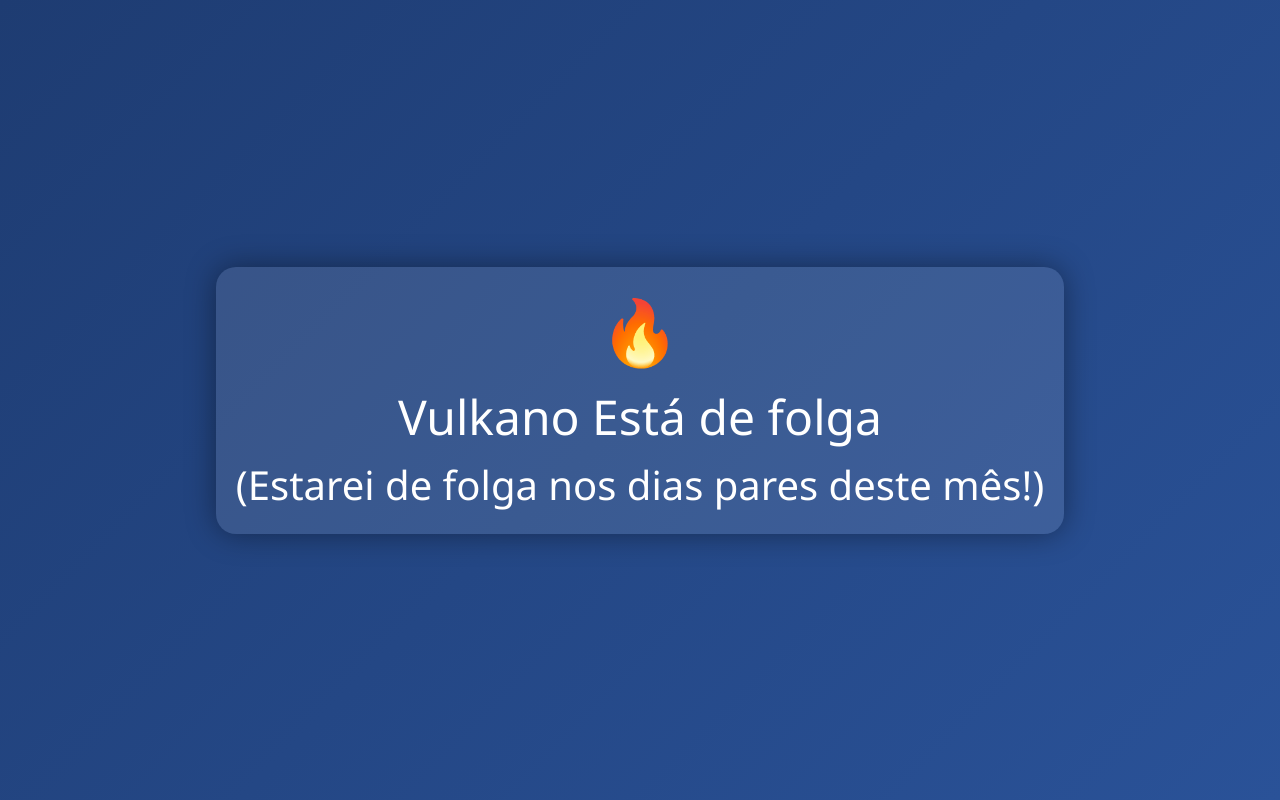
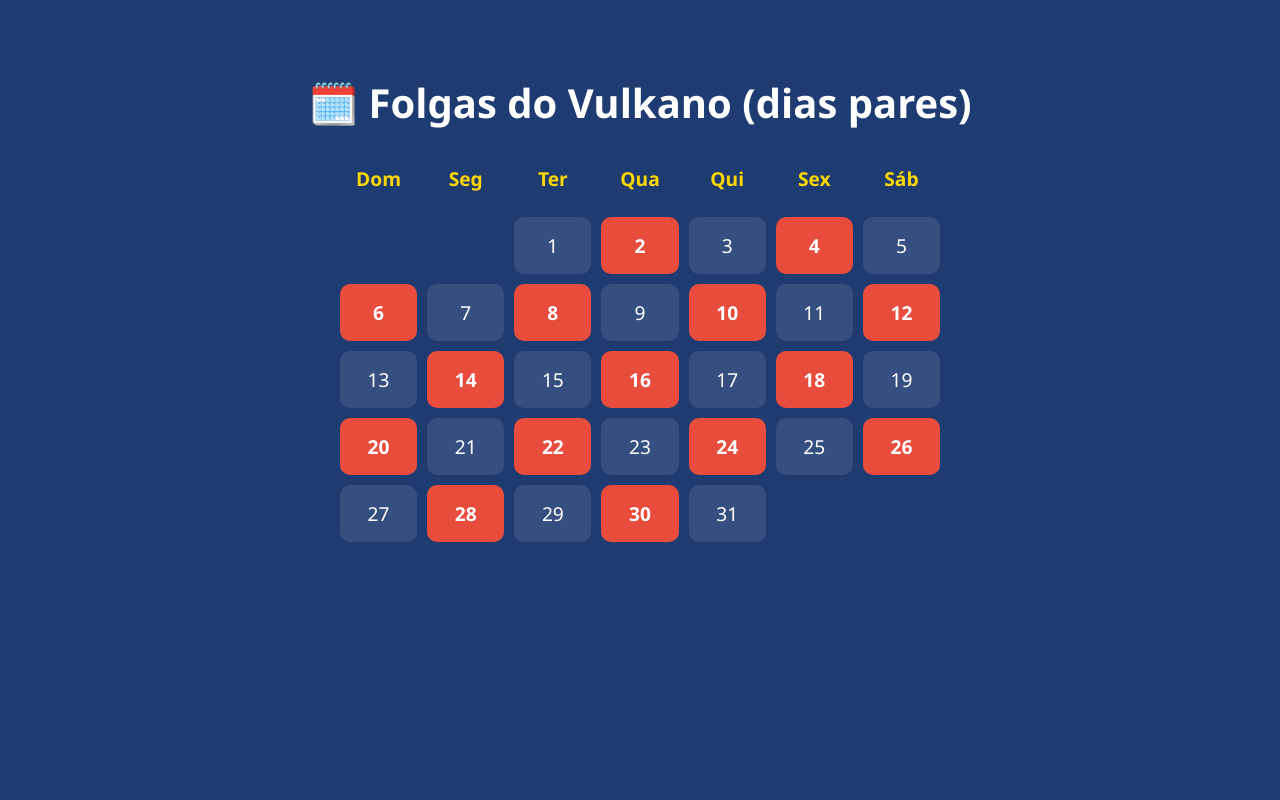
Before and after one commit to VulkanoTG/folga-checker, a plain HTML site: page index.html in a window 1280 px wide. Drawn offline with Linux system fonts and the light colour scheme.

Commit message:
Update index.html

```diff
--- a/index.html
+++ b/index.html
@@ -3,50 +3,90 @@
 <head>
   <meta charset="UTF-8" />
   <meta name="viewport" content="width=device-width, initial-scale=1.0"/>
-  <title>Folga do Vulkano</title>
+  <title>Calendário de Folgas - Vulkano</title>
   <style>
     body {
-      margin: 0;
-      padding: 0;
-      background: linear-gradient(135deg, #1e3c72, #2a5298);
+      font-family: 'Segoe UI', sans-serif;
+      background: #1e3c72;
       color: white;
-      font-family: 'Segoe UI', sans-serif;
       display: flex;
+      flex-direction: column;
       align-items: center;
-      justify-content: center;
-      height: 100vh;
-      text-align: center;
+      padding: 40px;
     }
 
-    .mensagem {
-      font-size: 3rem;
-      padding: 20px;
-      border-radius: 20px;
-      background: rgba(255, 255, 255, 0.1);
-      box-shadow: 0 0 30px rgba(0, 0, 0, 0.4);
+    h1 {
+      margin-bottom: 20px;
+      font-size: 2.5rem;
     }
 
-    .emoji {
-      font-size: 4rem;
-      display: block;
-      margin-bottom: 10px;
+    .calendar {
+      display: grid;
+      grid-template-columns: repeat(7, 1fr);
+      gap: 10px;
+      width: 100%;
+      max-width: 600px;
+    }
+
+    .day {
+      background: rgba(255, 255, 255, 0.1);
+      padding: 15px;
+      border-radius: 10px;
+      text-align: center;
+      font-size: 1.2rem;
+    }
+
+    .folga {
+      background: #e74c3c;
+      font-weight: bold;
+    }
+
+    .header {
+      font-weight: bold;
+      color: #ffd700;
+      background: transparent;
     }
   </style>
 </head>
 <body>
-  <div id="mensagem" class="mensagem"></div>
+  <h1>🗓️ Folgas do Vulkano (dias pares)</h1>
+  <div class="calendar" id="calendar"></div>
 
   <script>
+    const calendarEl = document.getElementById('calendar');
     const hoje = new Date();
-    const dia = hoje.getDate();
-    const msgEl = document.getElementById('mensagem');
+    const ano = hoje.getFullYear();
+    const mes = hoje.getMonth(); // mês atual (0 a 11)
 
-    if (dia % 2 === 0) {
-      // Dias pares: folga
-      msgEl.innerHTML = `<span class="emoji">🔥</span>Vulkano Está de folga<br><small>(Estarei de folga nos dias pares deste mês!)</small>`;
-    } else {
-      // Dias ímpares: trabalho
-      msgEl.innerHTML = `<span class="emoji">💼</span>Hoje é dia ímpar.<br>Vulkano está trabalhando!`;
+    const diasSemana = ['Dom', 'Seg', 'Ter', 'Qua', 'Qui', 'Sex', 'Sáb'];
+    const primeiroDia = new Date(ano, mes, 1).getDay();
+    const totalDias = new Date(ano, mes + 1, 0).getDate();
+
+    // Cabeçalho dos dias da semana
+    diasSemana.forEach(dia => {
+      const el = document.createElement('div');
+      el.className = 'day header';
+      el.textContent = dia;
+      calendarEl.appendChild(el);
+    });
+
+    // Espaços em branco antes do primeiro dia
+    for (let i = 0; i < primeiroDia; i++) {
+      const vazio = document.createElement('div');
+      vazio.className = 'day';
+      vazio.style.visibility = 'hidden';
+      calendarEl.appendChild(vazio);
+    }
+
+    // Dias do mês
+    for (let dia = 1; dia <= totalDias; dia++) {
+      const el = document.createElement('div');
+      el.className = 'day';
+      el.textContent = dia;
+      if (dia % 2 === 0) {
+        el.classList.add('folga'); // Dias pares = folga
+      }
+      calendarEl.appendChild(el);
     }
   </script>
 </body>
```
